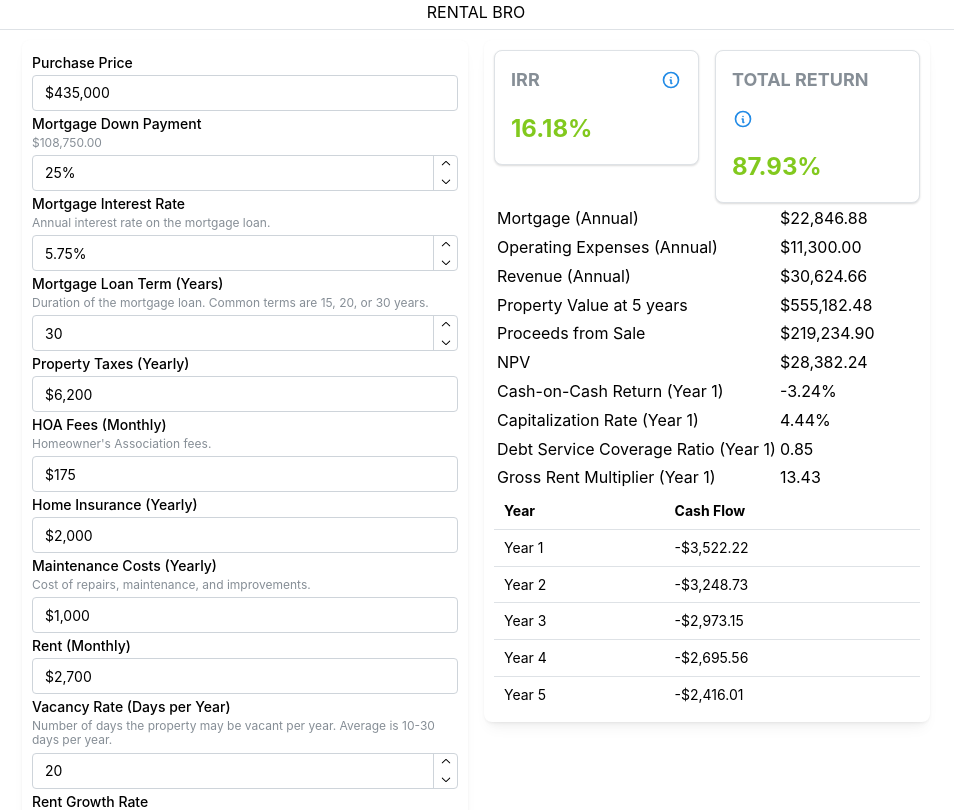
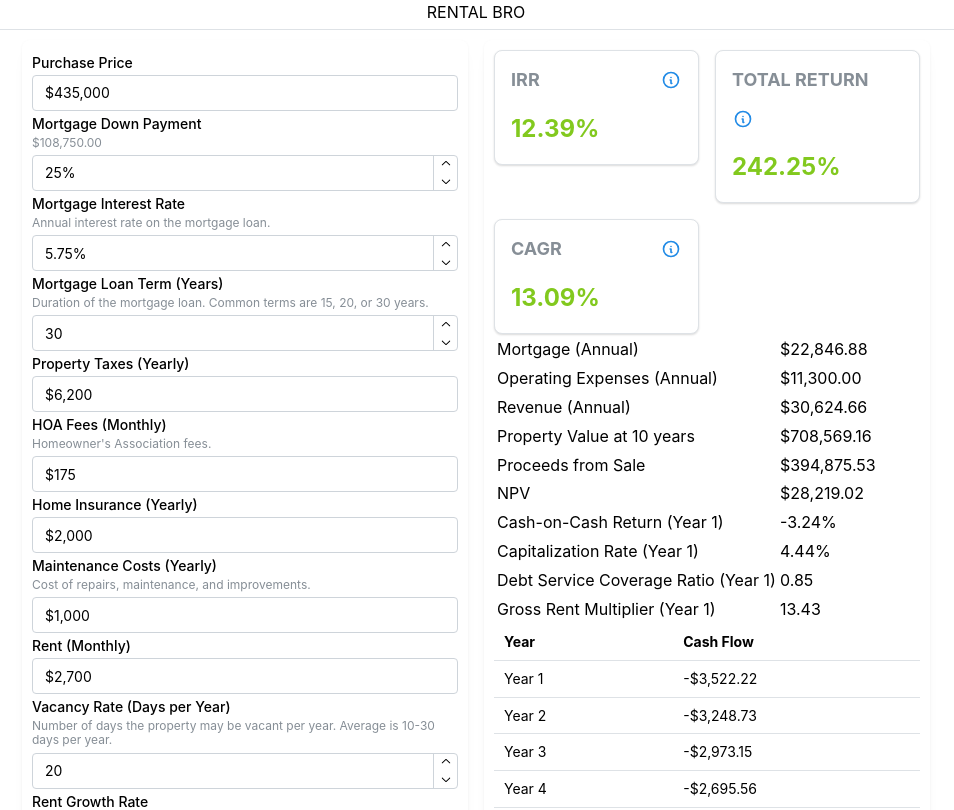
Before and after one commit to kkhimself/rentalbro, a React (Create React App) app: page / in a window 1280 px wide. Shown: the top 810 px of the page, without its empty margins (164-1118 px from the left). Built offline with nearby package versions, Linux system fonts and the light colour scheme.

Commit message:
Added CAGR, corrected IRR

```diff
--- a/src/App.tsx
+++ b/src/App.tsx
@@ -33,7 +33,7 @@
       2, // Rent Growth Rate
       5, // Property Value Growth Rate
       3, // Inflation Rate
-      5, // Holding Period
+      10, // Holding Period
       10, // Discount Rate
       6 // Sales Commission Rate
     )
--- a/src/components/PropertyInsights.tsx
+++ b/src/components/PropertyInsights.tsx
@@ -30,13 +30,25 @@
         <Grid.Col span={{ base: 12, md: 6 }}>
           <Stat
             title="Total Return"
-            color={p.totalReturn > p.discountRateTotalReturn ? "lime" : "orange"}
+            color={p.grossReturn > p.discountRateTotalReturn ? "lime" : "orange"}
             description={`<p>Total Return measures the overall profit or loss of an investment over a period, considering both income and appreciation, expressed as a percentage of the initial investment. It's a simple way to track growth. On the other hand, IRR takes into account the <b>timing</b> of cash flows, showing the average <b>annual</b> growth rate and helping to understand how quickly your investment is growing. While total return gives a broad picture, IRR provides a more precise measure of investment efficiency.</p> <p>If the Total Return of the rental property exceeds the Total Return of your alternate investments (e.g. investing in the S&P 500), the rental property is a better investment. The Total Return of your alternate investment, over ${p.holdingPeriod} years, based on your discount rate, is ${(p.discountRateTotalReturn * 100).toFixed(2)}% </p>`}
             value={new Intl.NumberFormat("en-US", {
               style: "percent",
               minimumFractionDigits: 2,
               maximumFractionDigits: 2,
-            }).format(p.totalReturn)}
+            }).format(p.grossReturn)}
+          />
+        </Grid.Col>
+        <Grid.Col span={{ base: 12, md: 6 }}>
+          <Stat
+            title="CAGR"
+            color={p.cagr > p.discountRate ? "lime" : "orange"}
+            description="CAGR (Compound Annual Growth Rate) measures the average annual growth rate of your total return (cash flow + appreciation) over time. It is a simplified way to understand long-term returns. Unlike IRR, CAGR gives a single average growth rate, ignoring cash flow timing. IRR considers the timing of cash flows, making it a better measure of investment efficiency."
+            value={new Intl.NumberFormat("en-US", {
+              style: "percent",
+              minimumFractionDigits: 2,
+              maximumFractionDigits: 2,
+            }).format(p.cagr / 100)}
           />
         </Grid.Col>
       </Grid>
--- a/src/models/RentalProperty.ts
+++ b/src/models/RentalProperty.ts
@@ -164,12 +164,20 @@
         ) * 100;
     }
 
-    get totalReturn() {
-        return RentalMetrics.calculateTotalReturn(
+    get grossReturn() {
+        return RentalMetrics.calculateGrossReturn(
             this.initialInvestment,
             this.cashFlows,
             this.proceedsFromSale
         );
+    }
+
+    get cagr() {
+        return RentalMetrics.calculateCagr(
+            this.initialInvestment,
+            this.cashFlows,
+            this.proceedsFromSale
+        ) * 100;
     }
 
     // Cash-on-Cash Return for Year 1
--- a/src/utils/RentalMetrics.ts
+++ b/src/utils/RentalMetrics.ts
@@ -56,9 +56,9 @@
   ): number {
     let npv = -initialInvestment;
     for (let t = 0; t < cashFlows.length; t++) {
-      npv += cashFlows[t] / Math.pow(1 + discountRate, t);
+      npv += cashFlows[t] / Math.pow(1 + discountRate, t + 1);
     }
-    npv += proceedsFromSale / Math.pow(1 + discountRate, cashFlows.length - 1);
+    npv += proceedsFromSale / Math.pow(1 + discountRate, cashFlows.length);
     return npv;
   }
 
@@ -77,10 +77,10 @@
       let npv: number = -initialInvestment;
 
       for (let t = 0; t < cashFlows.length; t++) {
-        npv += cashFlows[t] / Math.pow(1 + guessRate, t);
+        npv += cashFlows[t] / Math.pow(1 + guessRate, t + 1);
       }
 
-      npv += proceedsFromSale / Math.pow(1 + guessRate, cashFlows.length - 1);
+      npv += proceedsFromSale / Math.pow(1 + guessRate, cashFlows.length);
 
       if (Math.abs(npv) < precision) {
         result = guessRate;
@@ -95,7 +95,7 @@
     return result;
   }
 
-  export function calculateTotalReturn(
+  export function calculateGrossReturn(
     initialInvestment: number,
     cashFlows: number[],
     proceedsFromSale: number
@@ -103,3 +103,12 @@
     const totalCashFlow = cashFlows.reduce((a, b) => a + b, 0);
     return (totalCashFlow + proceedsFromSale - initialInvestment) / initialInvestment;
   }
+
+  export function calculateCagr(
+    initialInvestment: number,
+    cashFlows: number[],
+    proceedsFromSale: number
+  ): number {
+    const totalCashFlow = cashFlows.reduce((a, b) => a + b, 0);
+    return Math.pow((totalCashFlow + proceedsFromSale) / initialInvestment, (1 / cashFlows.length)) - 1;
+  }
```
